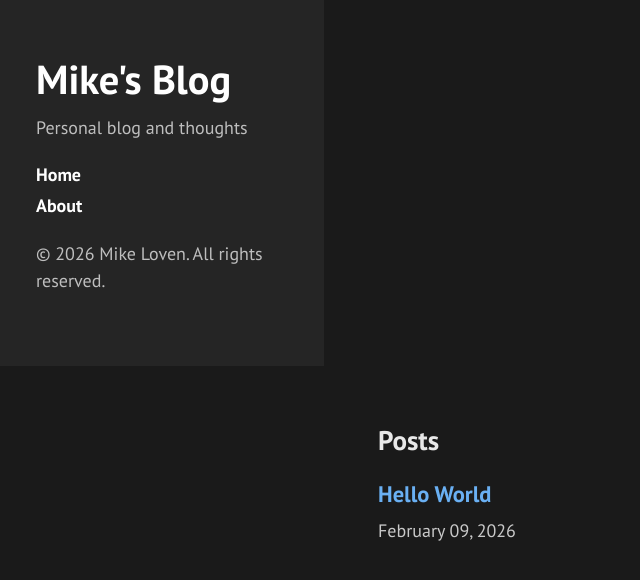
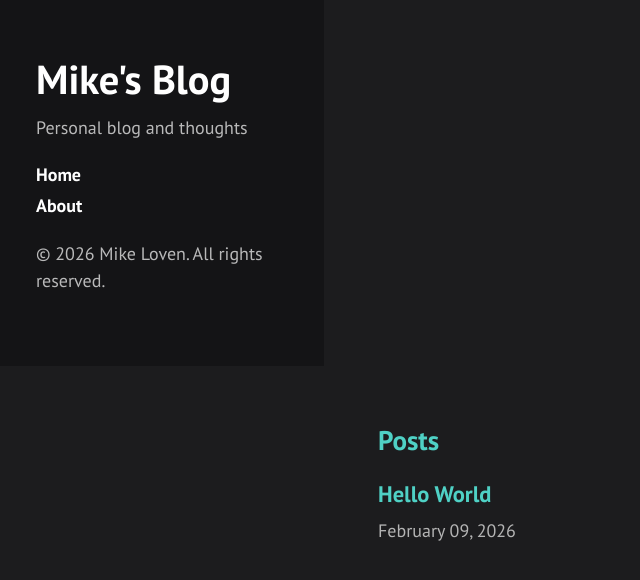
Before and after one commit to mikeloven/blog, a Jekyll site: the page built from index.md, in a window 1280 px wide. Shown: the top 580 px of the page, without its empty margins (0-640 px from the left). Built offline with Jekyll 4.4.1, drawn with Linux system fonts in a browser that asks for light colours.

Commit message:
Moonwalk color palette: teal accents, darker greys

```diff
--- a/assets/css/style.css
+++ b/assets/css/style.css
@@ -20,26 +20,26 @@ html {
 }
 
 body {
-  color: #c9c9c9;
-  background-color: #1a1a1a;
+  color: #b4b4b4;
+  background-color: #1c1c1e;
   -webkit-text-size-adjust: 100%;
 }
 
 a {
-  color: #6ab0f3;
+  color: #4fd1c5;
   text-decoration: none;
 }
 
 a:hover, a:focus {
   text-decoration: underline;
-  color: #8bc4f7;
+  color: #6ee7db;
 }
 
 h1, h2, h3, h4, h5, h6 {
   margin-bottom: .5rem;
   font-weight: bold;
   line-height: 1.25;
-  color: #e8e8e8;
+  color: #4fd1c5;
 }
 
 h1 { font-size: 2rem; }
@@ -57,8 +57,8 @@ code, pre {
 code {
   padding: .25em .5em;
   font-size: 85%;
-  color: #e06c75;
-  background-color: #2d2d2d;
+  color: #4fd1c5;
+  background-color: #252528;
   border-radius: 3px;
 }
 
@@ -69,7 +69,9 @@ pre {
   padding: 1rem;
   font-size: .8rem;
   line-height: 1.4;
-  background-color: #2d2d2d;
+  background-color: #252528;
+  border: 1px solid #333;
+  border-radius: 6px;
   overflow-x: auto;
 }
 
@@ -99,7 +101,7 @@ img {
   text-align: center;
   padding: 2rem 1rem;
   color: rgba(255,255,255,.7);
-  background-color: #252525;
+  background-color: #141416;
 }
 
 @media (min-width: 48em) {
@@ -174,7 +176,7 @@ a.sidebar-nav-item:focus {
 article + article {
   margin-top: 2rem;
   padding-top: 2rem;
-  border-top: 1px solid #333;
+  border-top: 1px solid #2a2a2d;
 }
 
 /* Theme colors */
```
